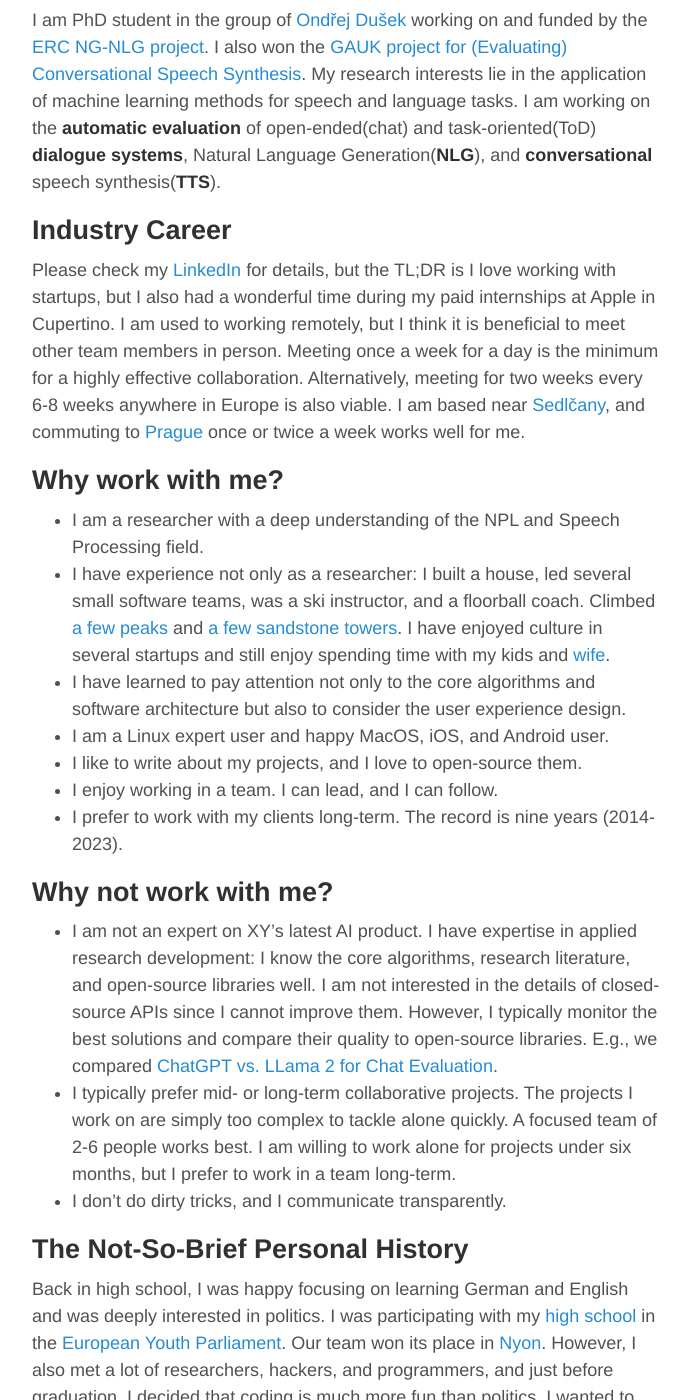
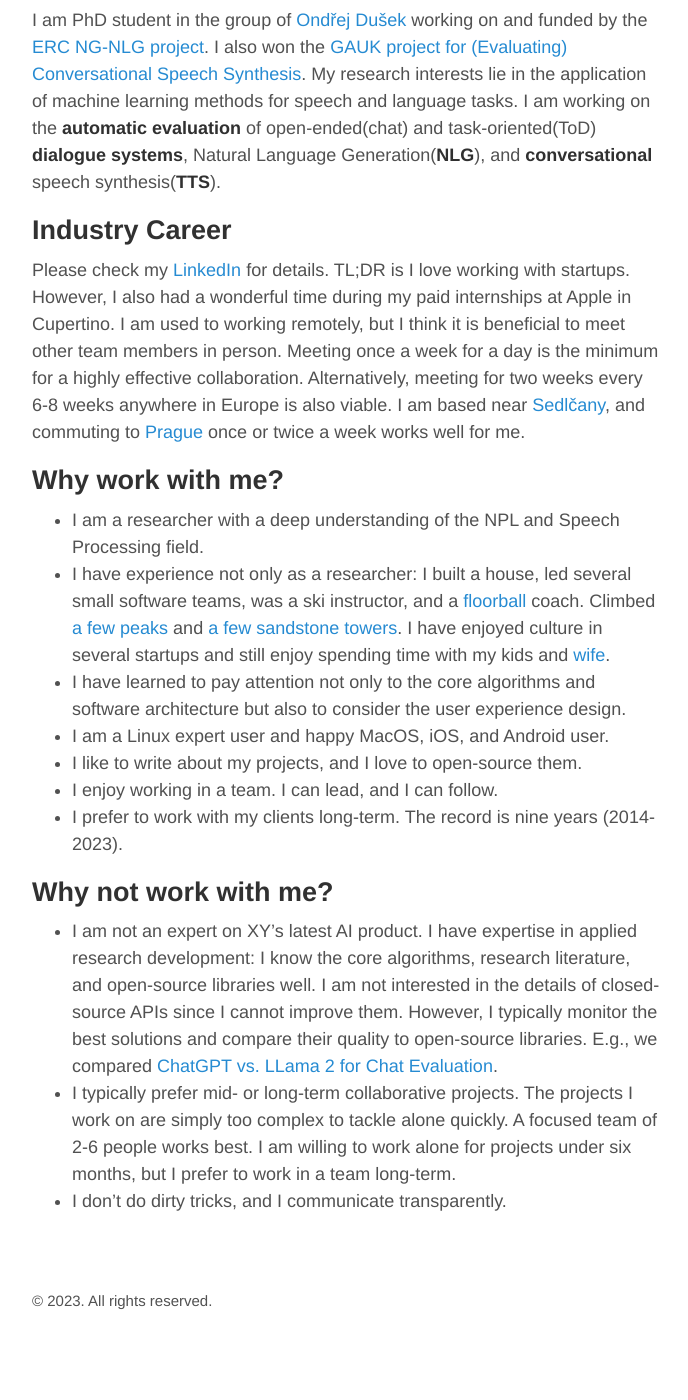
Before and after one commit to oplatek/oplatek.github.io, a Jekyll site: the page built from index.md, in a window 1280 px wide and 1400 px high, scrolled down 1658 px. Shown: the whole window, without its empty margins (293-981 px from the left). Built offline with Jekyll 4.4.1, drawn with Linux system fonts in a browser that asks for light colours; after the commit the page ends 3008 px from its top, so only the background shows below that; some of the changed text lies outside the part shown.

Commit message:
commented out the not so brief history because there is no point without the AHA moments

```diff
--- a/index.md
+++ b/index.md
@@ -36,8 +36,9 @@ Natural Language Generation(<strong>NLG</strong>), and <strong>conversational</s
 synthesis(<strong>TTS</strong>).
 
 ## Industry Career
-Please check my [LinkedIn](https://www.linkedin.com/in/ondrejplatek/) for details, but the TL;DR is I love working with
-startups, but I also had a wonderful time during my paid internships at Apple in Cupertino.
+Please check my [LinkedIn](https://www.linkedin.com/in/ondrejplatek/) for details.
+TL;DR is I love working with startups.
+However, I also had a wonderful time during my paid internships at Apple in Cupertino.
 I am used to working remotely, but I think it is beneficial to meet other team members in person.
 Meeting once a week for a day is the minimum for a highly effective collaboration.
 Alternatively, meeting for two weeks every 6-8 weeks anywhere in Europe is also viable.
@@ -45,7 +46,7 @@ I am based near [Sedlčany](https://cs.wikipedia.org/wiki/Sedl%C4%8Dany), and co
 
 ## Why work with me?
 - I am a researcher with a deep understanding of the NPL and Speech Processing field.
-- I have experience not only as a researcher: I built a house, led several small software teams, was a ski instructor, and a floorball coach.
+- I have experience not only as a researcher: I built a house, led several small software teams, was a ski instructor, and a [floorball](https://en.wikipedia.org/wiki/Floorball) coach.
   Climbed [a](https://eu.zonerama.com/homedik/Album/7373646) [few](https://eu.zonerama.com/homedik/Album/6517857) [peaks](https://eu.zonerama.com/homedik/Album/6886499) and [a few sandstone towers](https://eu.zonerama.com/homedik/Album/4385809).
   I have enjoyed culture in several startups and still enjoy spending time with my kids and [wife](https://www.linkedin.com/in/ad%C3%A9la-pl%C3%A1tkov%C3%A1-87390283/).
 - I have learned to pay attention not only to the core algorithms and software architecture but also to consider the user experience design.
@@ -66,13 +67,13 @@ I am based near [Sedlčany](https://cs.wikipedia.org/wiki/Sedl%C4%8Dany), and co
   I am willing to work alone for projects under six months, but I prefer to work in a team long-term.
 - I don't do dirty tricks, and I communicate transparently.
 
-## The Not-So-Brief Personal History
-Back in high school, I was happy focusing on learning German and English and was deeply interested in politics.
-I was participating with my [high school](https://gymvod.cz) in the [European Youth Parliament](https://eyp.org/). Our team
-won its place in [Nyon](https://en.wikipedia.org/wiki/Nyon).
-However, I also met a lot of researchers, hackers, and programmers, and just before graduation, I decided that coding is much more fun than politics.
-I wanted to build things.
-In the beginning, I had no idea what I signed up for.
-I still remember how I was searching for the tilde sign during my first lab in the first week of the first semester.
-
-Writing this not-so-brief history is a continuous process, so stay tuned :).
+<!-- ## The Not-So-Brief Personal History -->
+<!-- Back in high school, I was happy focusing on learning German and English and was deeply interested in politics. -->
+<!-- I was participating with my [high school](https://gymvod.cz) in the [European Youth Parliament](https://eyp.org/). Our team -->
+<!-- won its place in [Nyon](https://en.wikipedia.org/wiki/Nyon). -->
+<!-- However, I also met a lot of researchers, hackers, and programmers, and just before graduation, I decided that coding is much more fun than politics. -->
+<!-- I wanted to build things. -->
+<!-- In the beginning, I had no idea what I signed up for. -->
+<!-- I still remember how I was searching for the tilde sign during my first lab in the first week of the first semester. -->
+<!--  -->
+<!-- Writing this not-so-brief history is a continuous process, so stay tuned :). -->
```
